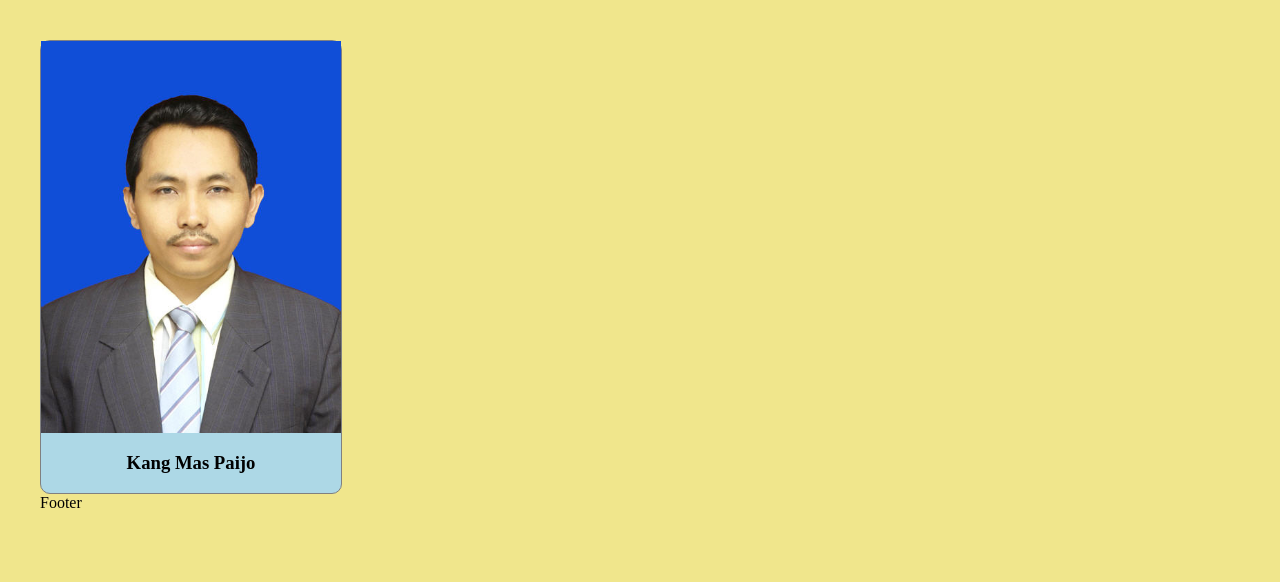
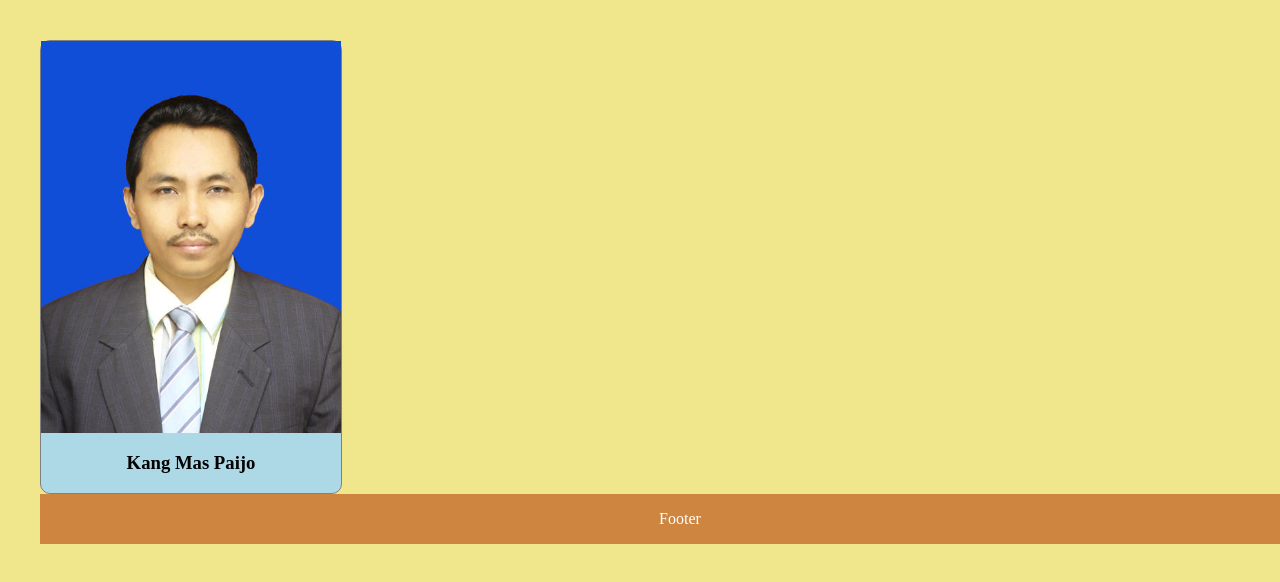
Before and after one commit to kangmare/test-remote-repo, a plain HTML site: page index.html in a window 1280 px wide. Shown: the top 582 px of the page. Drawn offline with Linux system fonts and the light colour scheme.

Commit message:
Add style for footer

```diff
--- a/style.css
+++ b/style.css
@@ -19,3 +19,13 @@ body {
 #profile-name{
     text-align: center;
 }
+
+#footer{
+    width: 100%;
+    height: 50px;
+    line-height: 50px;
+    background-color: peru;
+    text-align: center;
+    color: white;
+
+}
```
